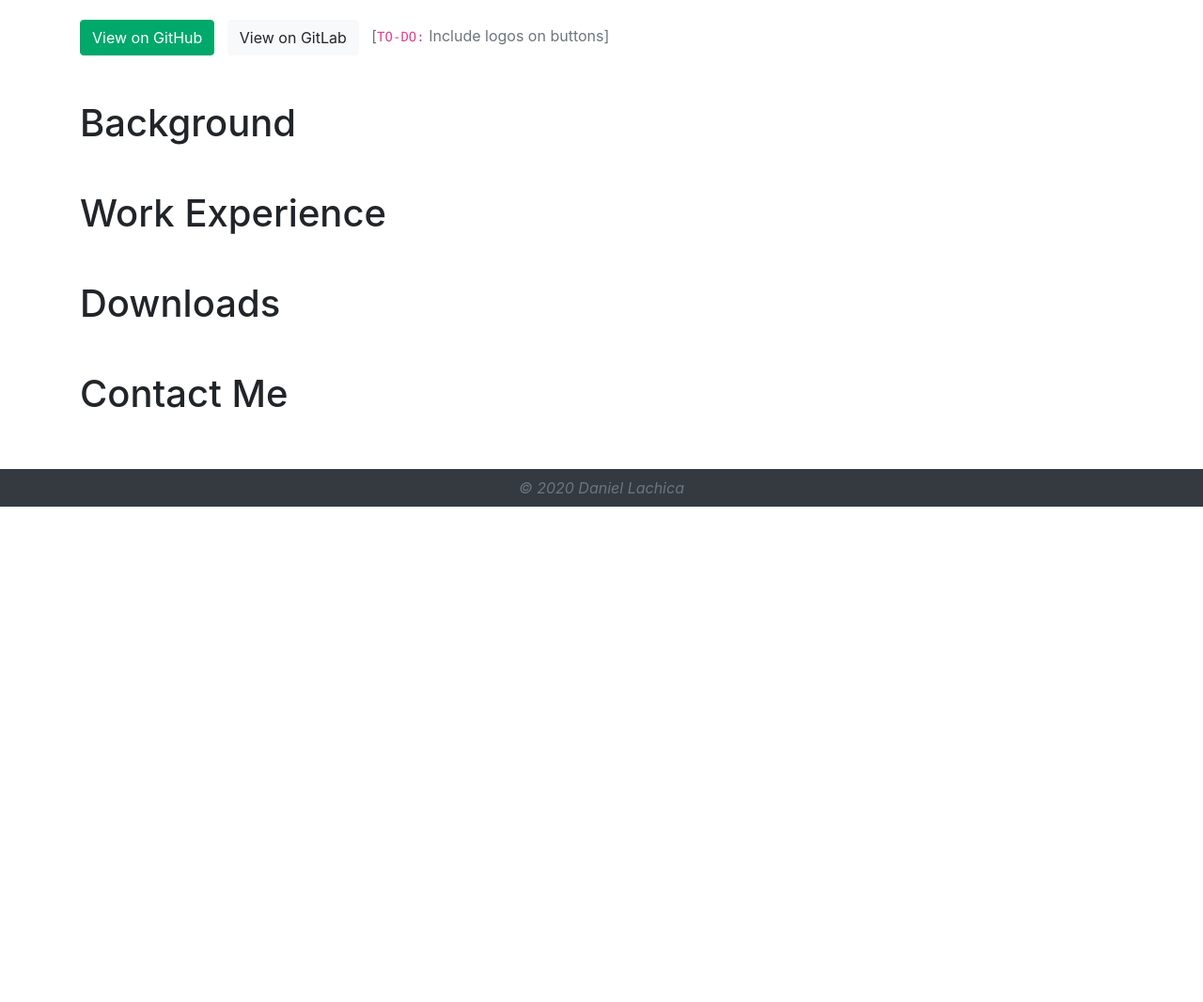
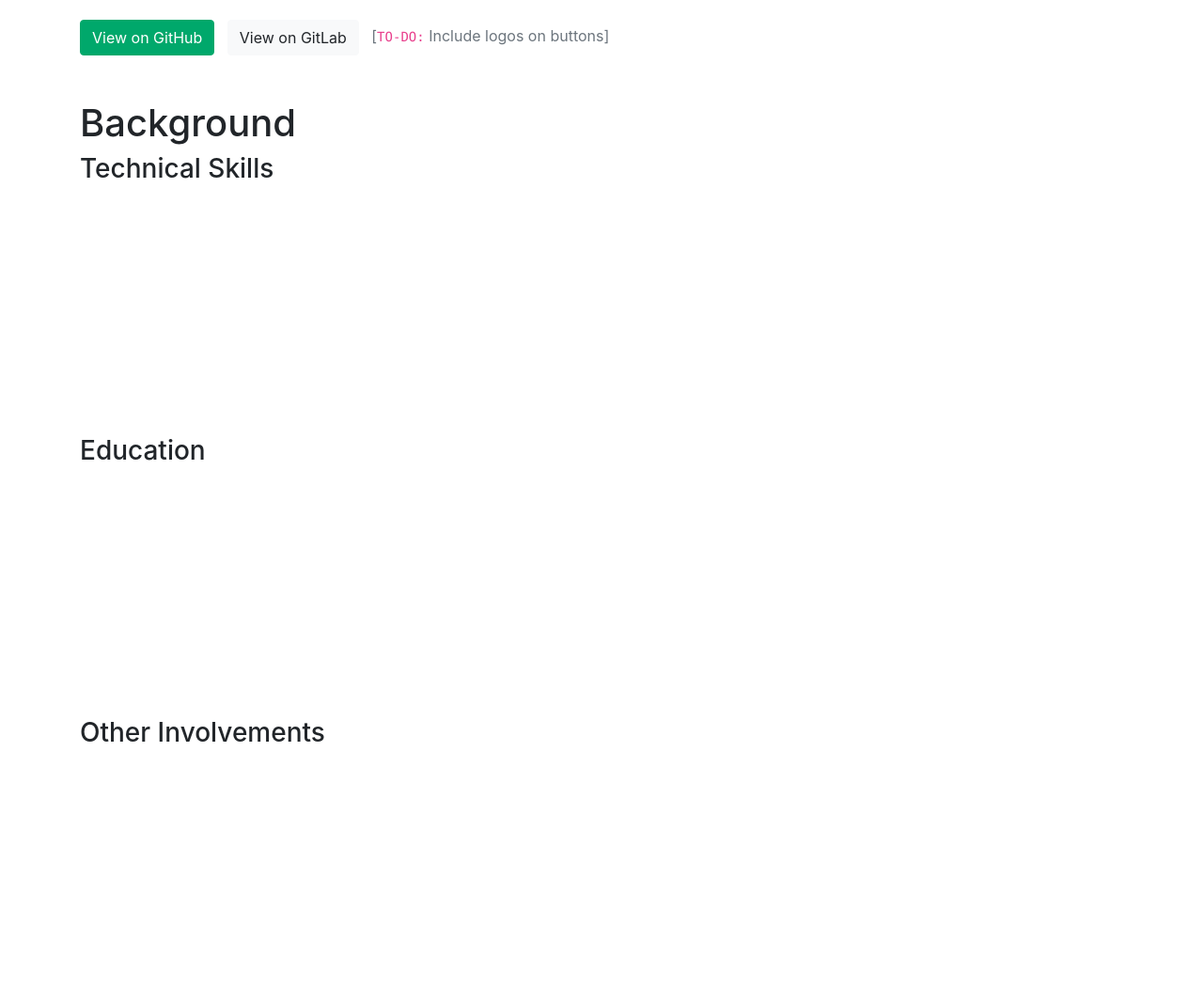
Before and after one commit to danielflachica/DFL-Portfolio, a website: page index.html in a window 1280 px wide. Shown: the part 1697-2763 px from the top of the page at 94% size. Before the commit the page ends 2236 px from the top, so only its background shows below. Drawn offline with nearby package versions, Linux system fonts and the light colour scheme.

Commit message:
Add scrollspy utility

```diff
--- a/index.html
+++ b/index.html
@@ -14,7 +14,7 @@
 
     <!-- TO-DO: Add favicon -->
   </head>
-  <body>
+  <body class="position-relative" data-spy="scroll" data-target=".navbar" data-offset="120">
     <!-- Begin Site Header -->
     <div class="d-flex position-absolute w-100 bg-primary transition-ease" id="site-header">
       <div class="container text-center py-2">
@@ -70,21 +70,21 @@
 
         <div class="collapse navbar-collapse" id="navbarSupportedContent">
           <ul class="navbar-nav mx-auto">
-            <li class="nav-item mx-0 mx-md-4 text-uppercase active">
+            <li class="nav-item mx-0 mx-md-4 text-uppercase">
               <a class="nav-link" href="#about">About Me <span class="sr-only">(current)</span></a>
             </li>
             <li class="nav-item mx-0 mx-md-4 text-uppercase">
               <a class="nav-link" href="#projects">My Projects</a>
             </li>
             <li class="nav-item mx-0 mx-md-4 text-uppercase dropdown">
-              <a class="nav-link dropdown-toggle" href="#" id="navbarDropdownBG" role="button" data-toggle="dropdown" aria-haspopup="true" aria-expanded="false">
+              <a class="nav-link dropdown-toggle" href="" id="navbarDropdownBG" role="button" data-toggle="dropdown" aria-haspopup="true" aria-expanded="false">
                 Background
               </a>
               <div class="dropdown-menu" aria-labelledby="navbarDropdownBG">
-                <a class="dropdown-item" href="#">Education</a>
-                <a class="dropdown-item" href="#">Another action</a>
+                <a class="dropdown-item" href="#skills">Technical Skills</a>
+                <a class="dropdown-item" href="#education">Education</a>
                 <div class="dropdown-divider"></div>
-                <a class="dropdown-item" href="#">Something else here</a>
+                <a class="dropdown-item" href="#involvements">Other Involvements</a>
               </div>
             </li>
             <li class="nav-item mx-0 mx-md-4 text-uppercase">
@@ -170,25 +170,42 @@
       <!-- End My Projects -->
 
       <!-- Begin Background -->
-      <div class="mb-5" id="background" name="background">
+      <div class="mb-5" id="background" name="background" style="min-height: 500px">
         <h1>Background</h1>
+        <!-- Begin Technical Skills -->
+        <div id="skills" name="skills" style="height: 300px">
+          <h3>Technical Skills</h3>
+        </div>
+        <!-- End Technical Skills -->
+
+        <!-- Begin Education -->
+        <div id="education" name="education" style="height: 300px">
+          <h3>Education</h3>
+        </div>
+        <!-- End Education -->
+
+        <!-- Begin Other Involvements -->
+        <div id="involvements" name="involvements" style="height: 300px">
+          <h3>Other Involvements</h3>
+        </div>
+        <!-- End Other Involvements -->
       </div>
       <!-- End Background -->
 
       <!-- Begin Work Experience -->
-      <div class="mb-5" id="experience" name="experience">
+      <div class="mb-5" id="experience" name="experience" style="min-height: 500px">
         <h1>Work Experience</h1>
       </div>
       <!-- End Work Experience -->
 
       <!-- Begin Downloads -->
-      <div class="mb-5" id="downloads" name="downloads">
+      <div class="mb-5" id="downloads" name="downloads" style="height: 500px">
         <h1>Downloads</h1>
       </div>
       <!-- End Downloads -->
 
       <!-- Begin Contact Me -->
-      <div class="mb-0" id="contact" name="contact">
+      <div class="mb-0" id="contact" name="contact" style="height: 500px">
         <h1>Contact Me</h1>
       </div>
       <!-- End Contact Me -->
```
